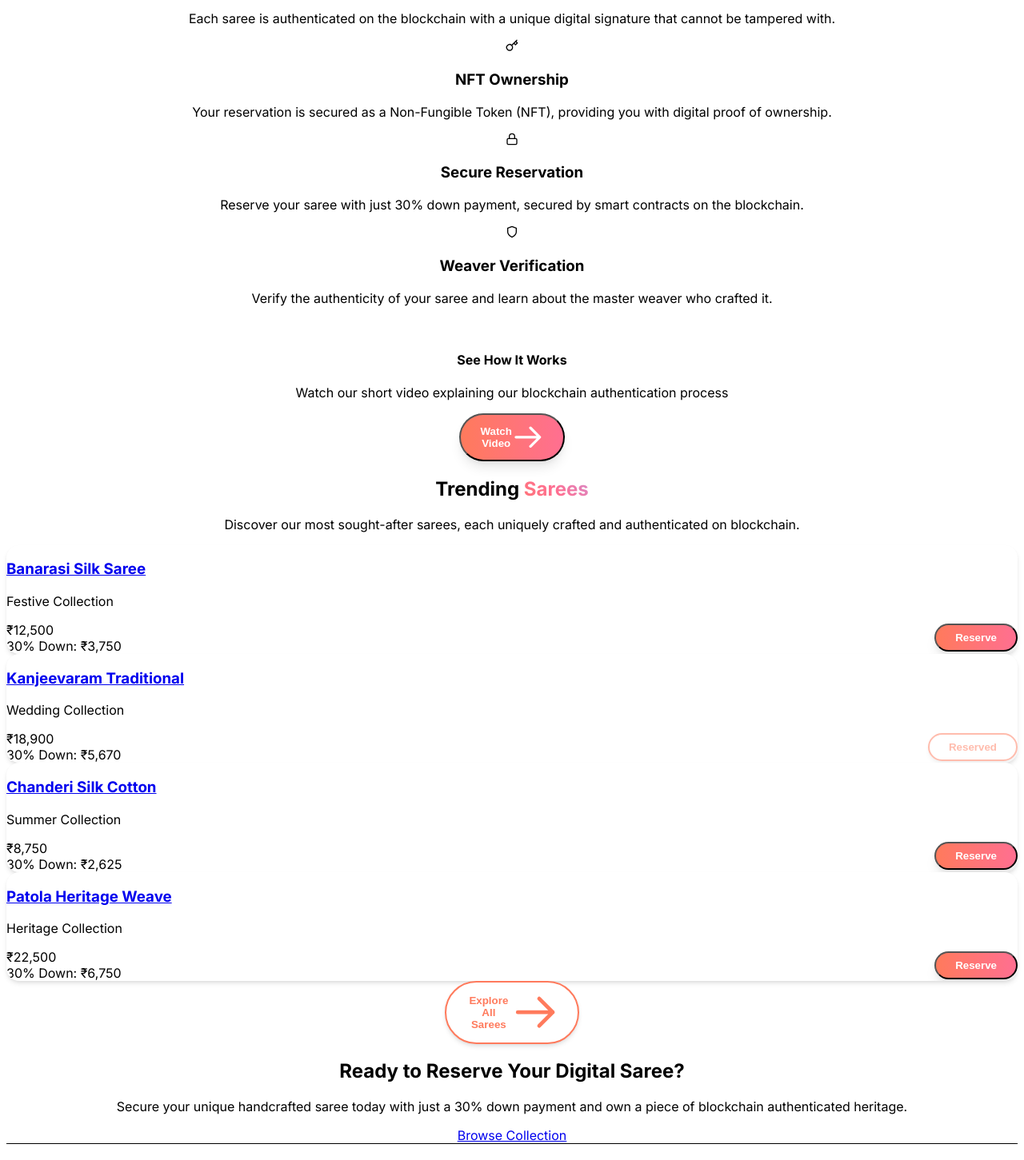
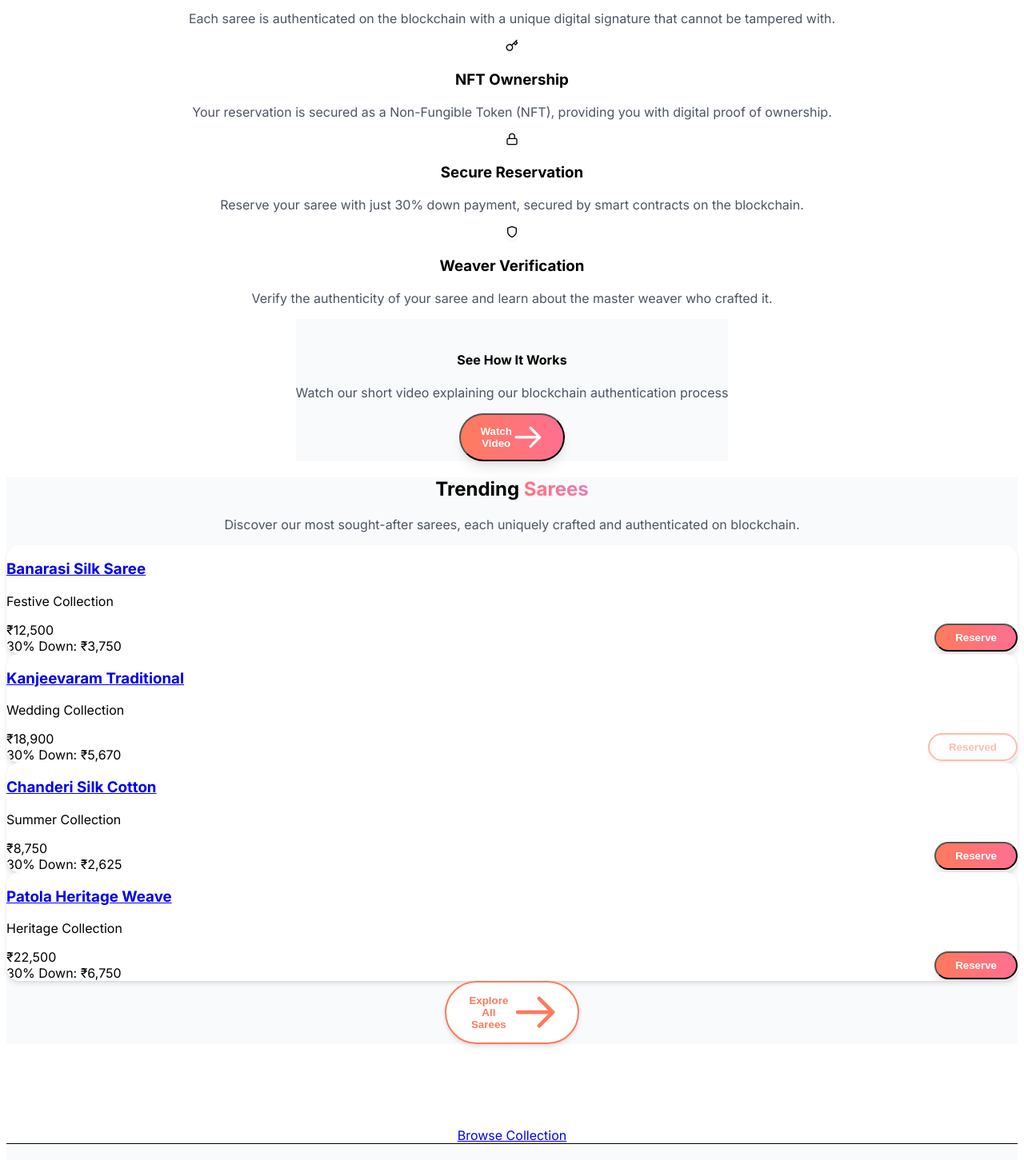
Before and after one commit to nxtwaveventures/11sari, a Next.js app: page / in a window 1280 px wide. Shown: the part 980-2431 px from the top of the page at 80% size. Built offline with nearby package versions, Linux system fonts and the light colour scheme.

Commit message:
Add direct CSS styles to fix common Tailwind classes in v4

```diff
--- a/src/app/globals.css
+++ b/src/app/globals.css
@@ -24,6 +24,35 @@
 body {
   color: rgb(var(--foreground-rgb));
   background: white;
+}
+
+/* Fix for common Tailwind classes that might not be working */
+.bg-white {
+  background-color: #ffffff !important;
+}
+
+.bg-gray-50 {
+  background-color: #f9fafb !important;
+}
+
+.bg-gray-100 {
+  background-color: #f3f4f6 !important;
+}
+
+.bg-gray-900 {
+  background-color: #111827 !important;
+}
+
+.text-white {
+  color: #ffffff !important;
+}
+
+.text-gray-600 {
+  color: #4b5563 !important;
+}
+
+.text-gray-400 {
+  color: #9ca3af !important;
 }
 
 .btn-primary {
```
